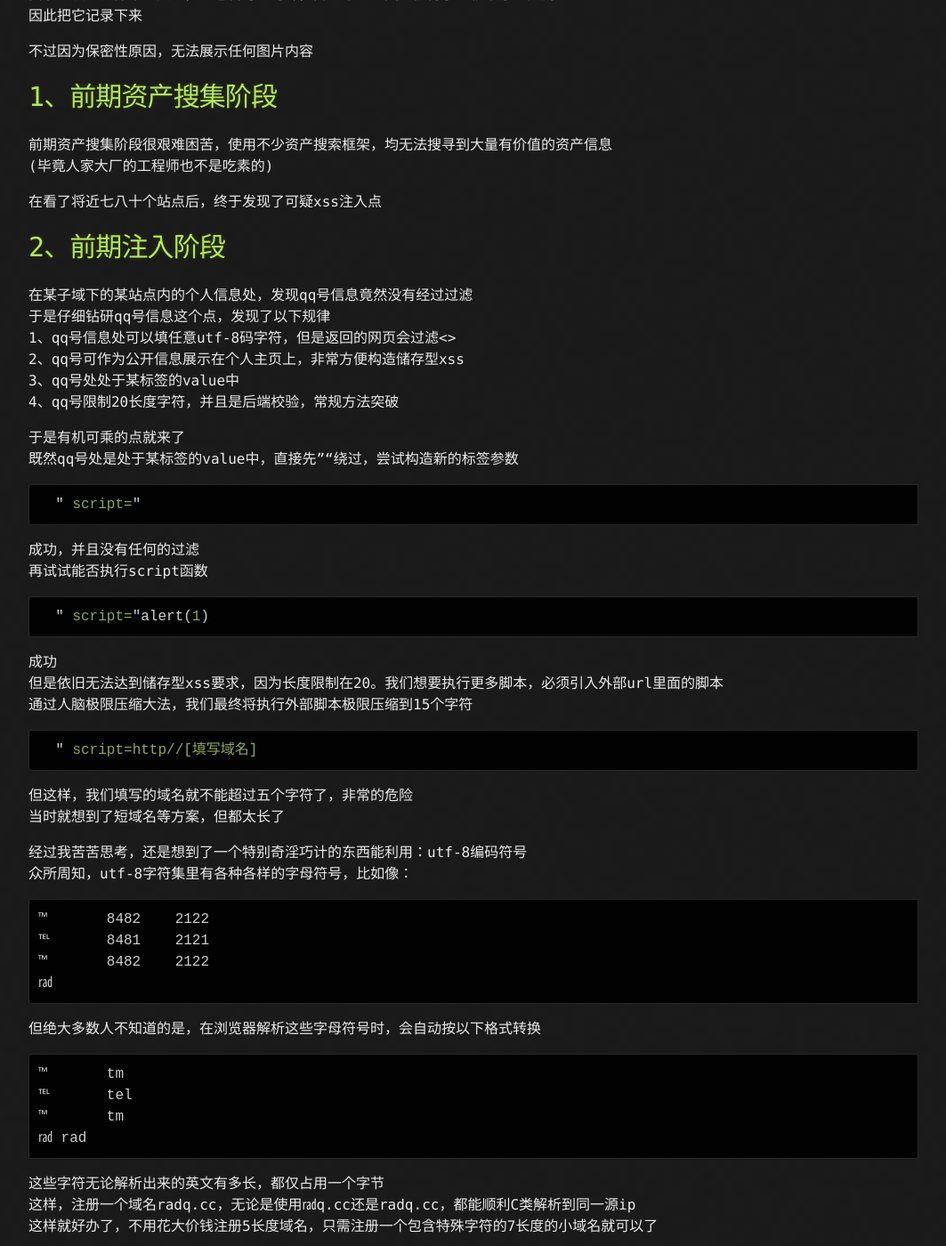
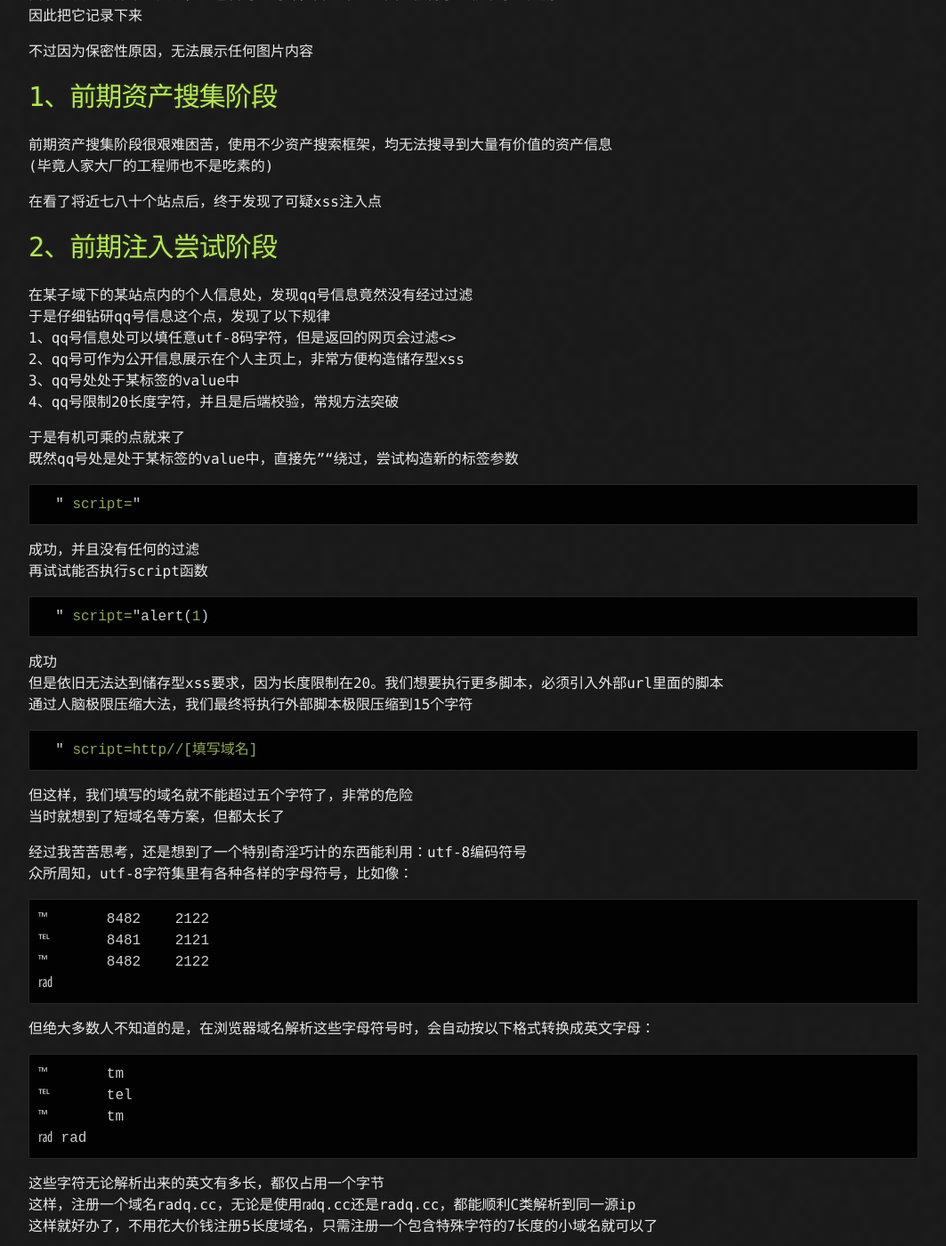
Before and after one commit to Leeyangee/leeyangee.github.io, a Jekyll site: the page built from _posts/2023-06-19-对某大型厂商存储型xss注入攻击成功经历.md, in a window 1280 px wide and 1400 px high, scrolled down 282 px. Shown: the whole window at 89% size, without its empty margins (108-1171 px from the left). Built offline with Jekyll 4.4.1, drawn with Linux system fonts in a browser that asks for light colours.

Commit message:
Update 2023-06-19-对某大型厂商存储型xss注入攻击成功经历.md

````diff
--- a/_posts/2023-06-19-对某大型厂商存储型xss注入攻击成功经历.md
+++ b/_posts/2023-06-19-对某大型厂商存储型xss注入攻击成功经历.md
@@ -13,7 +13,7 @@ published: true
 (毕竟人家大厂的工程师也不是吃素的)
 
 在看了将近七八十个站点后，终于发现了可疑xss注入点
-# [](#header-1)2、前期注入阶段
+# [](#header-1)2、前期注入尝试阶段
 在某子域下的某站点内的个人信息处，发现qq号信息竟然没有经过过滤
 于是仔细钻研qq号信息这个点，发现了以下规律
 1、qq号信息处可以填任意utf-8码字符，但是返回的网页会过滤<>
@@ -49,7 +49,7 @@ published: true
 ™	8482	2122
 ㎭
 ```
-但绝大多数人不知道的是，在浏览器解析这些字母符号时，会自动按以下格式转换
+但绝大多数人不知道的是，在浏览器域名解析这些字母符号时，会自动按以下格式转换成英文字母：
 ```
 ™	tm
 ℡	tel
````
Also changed, not shown: other parts of _posts/2023-06-19-对某大型厂商存储型xss注入攻击成功经历.md (+1 -0 lines).
